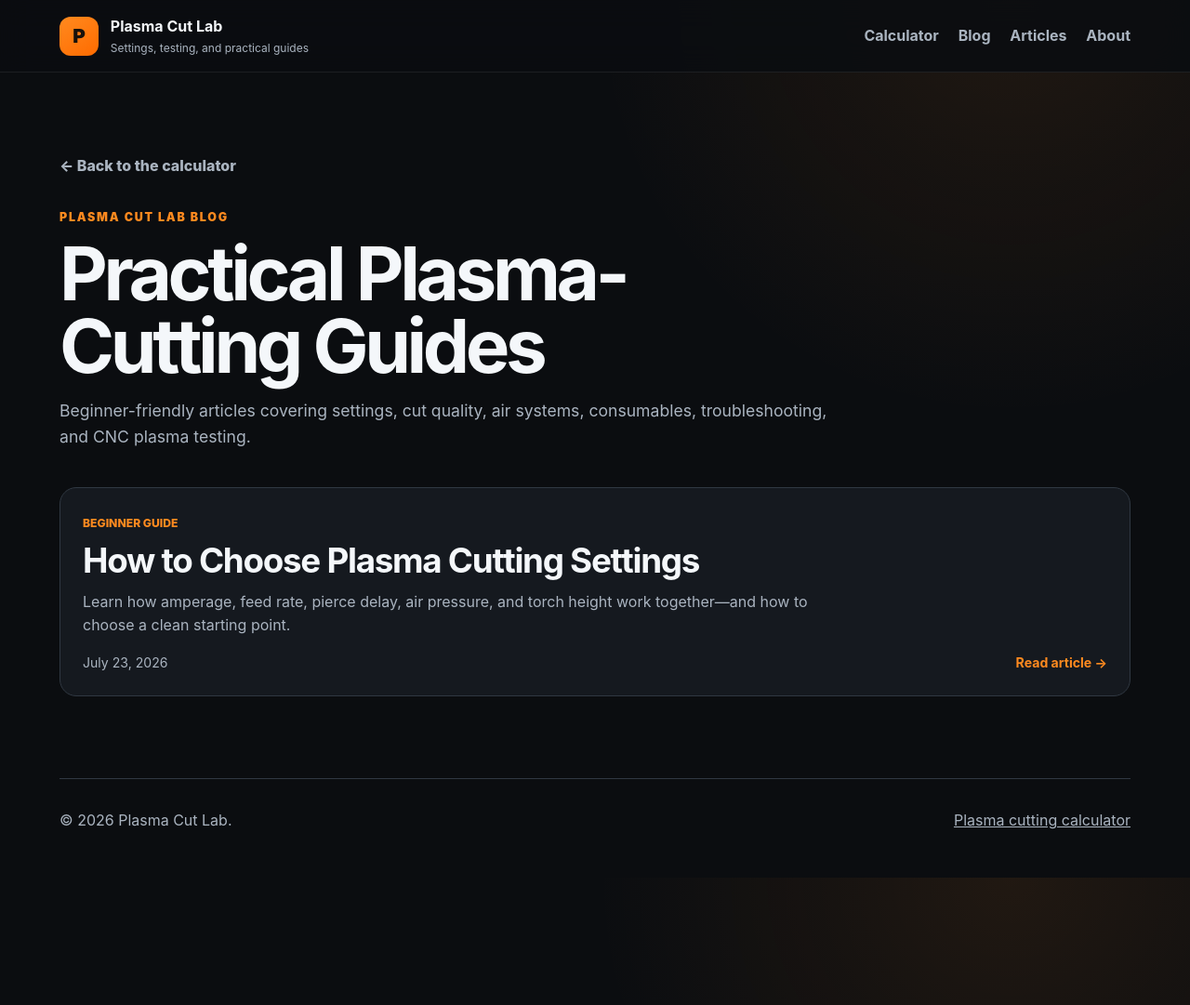
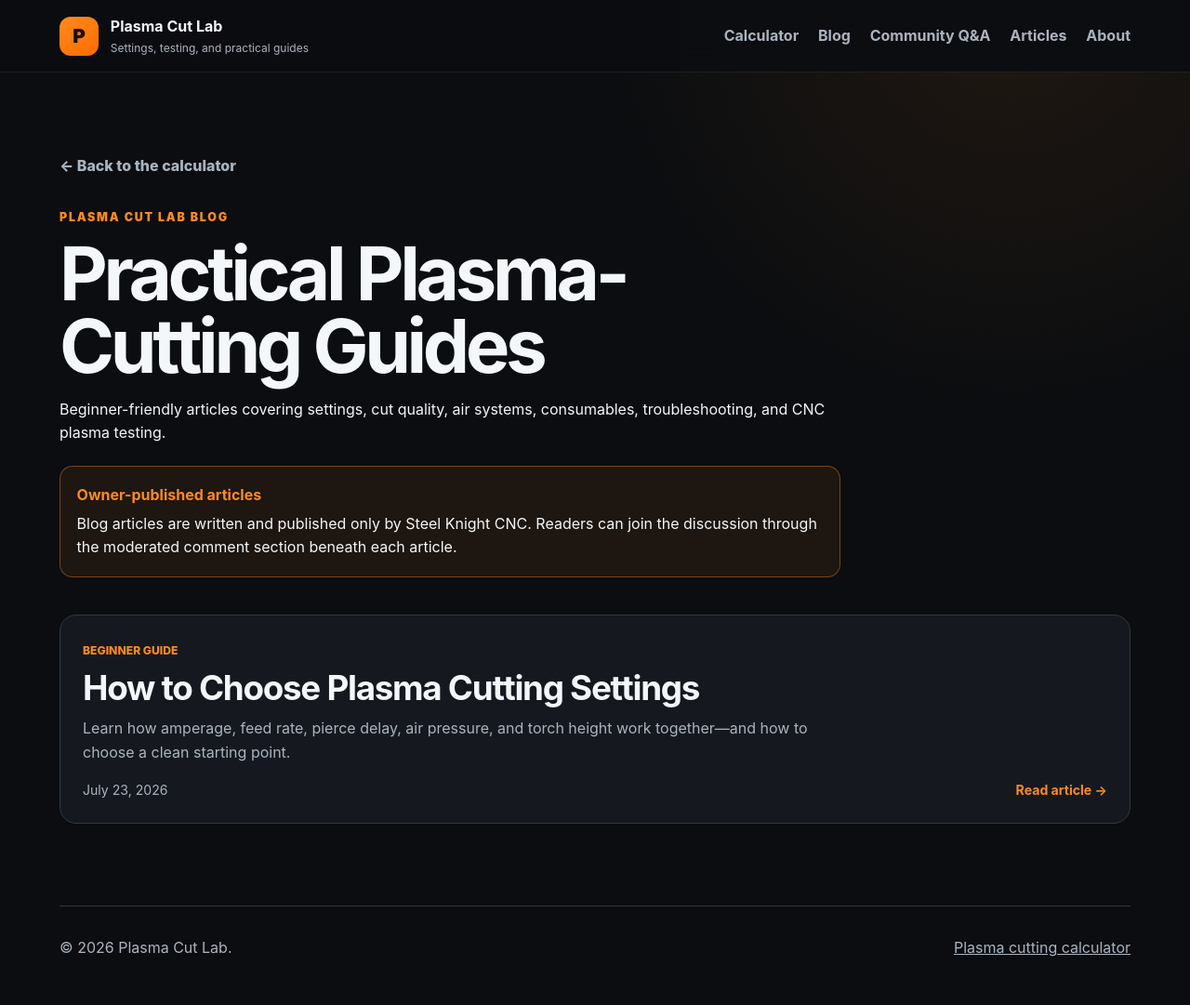
Before and after one commit to steelknightcnc-cmd/plasma-cutting-blog, a Jekyll site: the page built from blog.html, in a window 1280 px wide and 1081 px high. Shown: the whole window at 93% size. Built offline with Jekyll 4.4.1, drawn with Linux system fonts in a browser that asks for light colours.

Commit message:
Add files via upload
Keep Community Q&A visible on blog

```diff
--- a/_layouts/default.html
+++ b/_layouts/default.html
@@ -5,7 +5,7 @@
   <meta name="viewport" content="width=device-width, initial-scale=1">
   <meta name="description" content="{{ page.description | default: site.description | escape }}">
   <title>{% if page.title %}{{ page.title | escape }} | {% endif %}{{ site.title }}</title>
-  <link rel="stylesheet" href="{{ '/styles.css?v=7.0' | relative_url }}">
+  <link rel="stylesheet" href="{{ '/styles.css?v=14.0' | relative_url }}">
 </head>
 <body class="{{ page.body_class | default: 'article-page' }}">
   <header class="site-header">
@@ -20,6 +20,7 @@
     <nav aria-label="Primary navigation">
       <a href="{{ '/#calculator' | relative_url }}">Calculator</a>
       <a href="{{ '/blog/' | relative_url }}">Blog</a>
+      <a href="{{ '/community/' | relative_url }}">Community Q&amp;A</a>
       <a href="{{ '/#articles' | relative_url }}">Articles</a>
       <a href="{{ '/#about' | relative_url }}">About</a>
     </nav>
--- a/blog.html
+++ b/blog.html
@@ -14,6 +14,15 @@
       Beginner-friendly articles covering settings, cut quality, air systems,
       consumables, troubleshooting, and CNC plasma testing.
     </p>
+
+    <aside class="article-callout">
+      <strong>Owner-published articles</strong>
+      <p>
+        Blog articles are written and published only by Steel Knight CNC.
+        Readers can join the discussion through the moderated comment section
+        beneath each article.
+      </p>
+    </aside>
   </header>
 
   <section class="blog-post-grid" aria-label="Blog posts">
```
